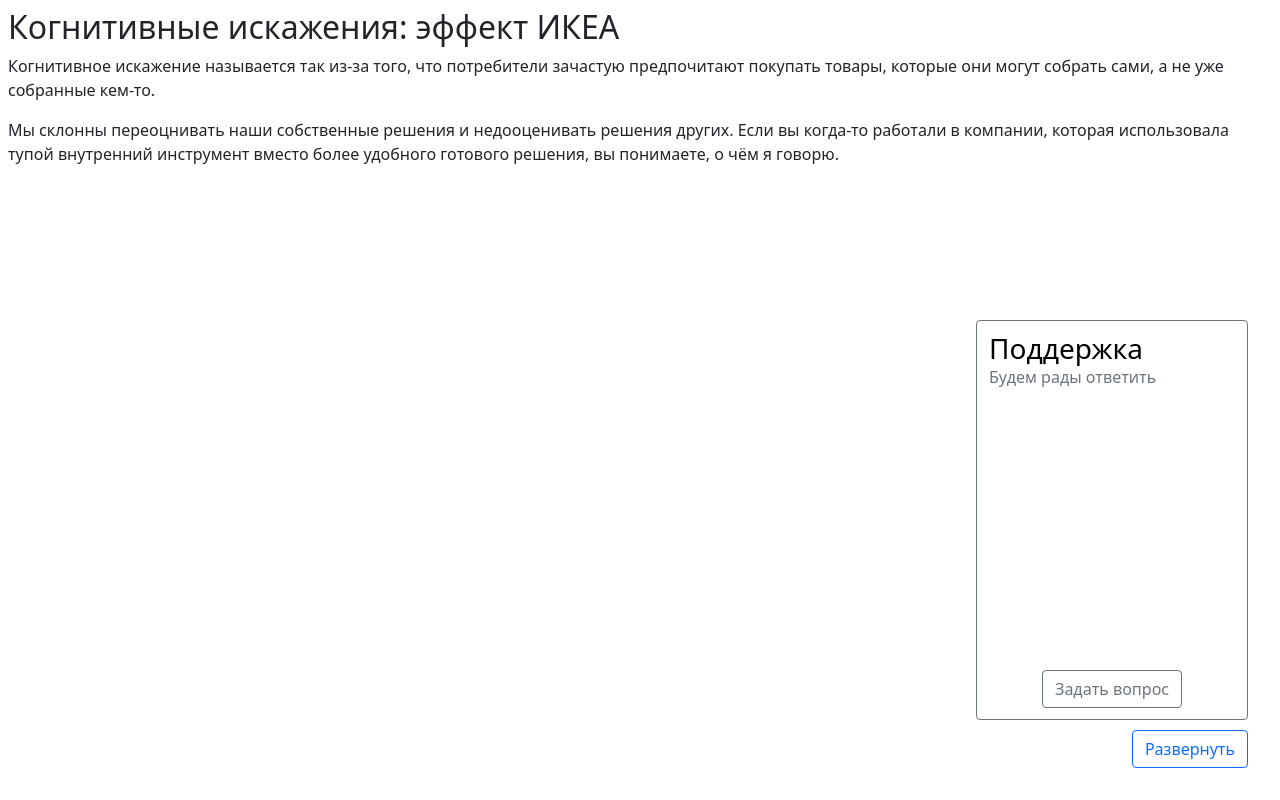
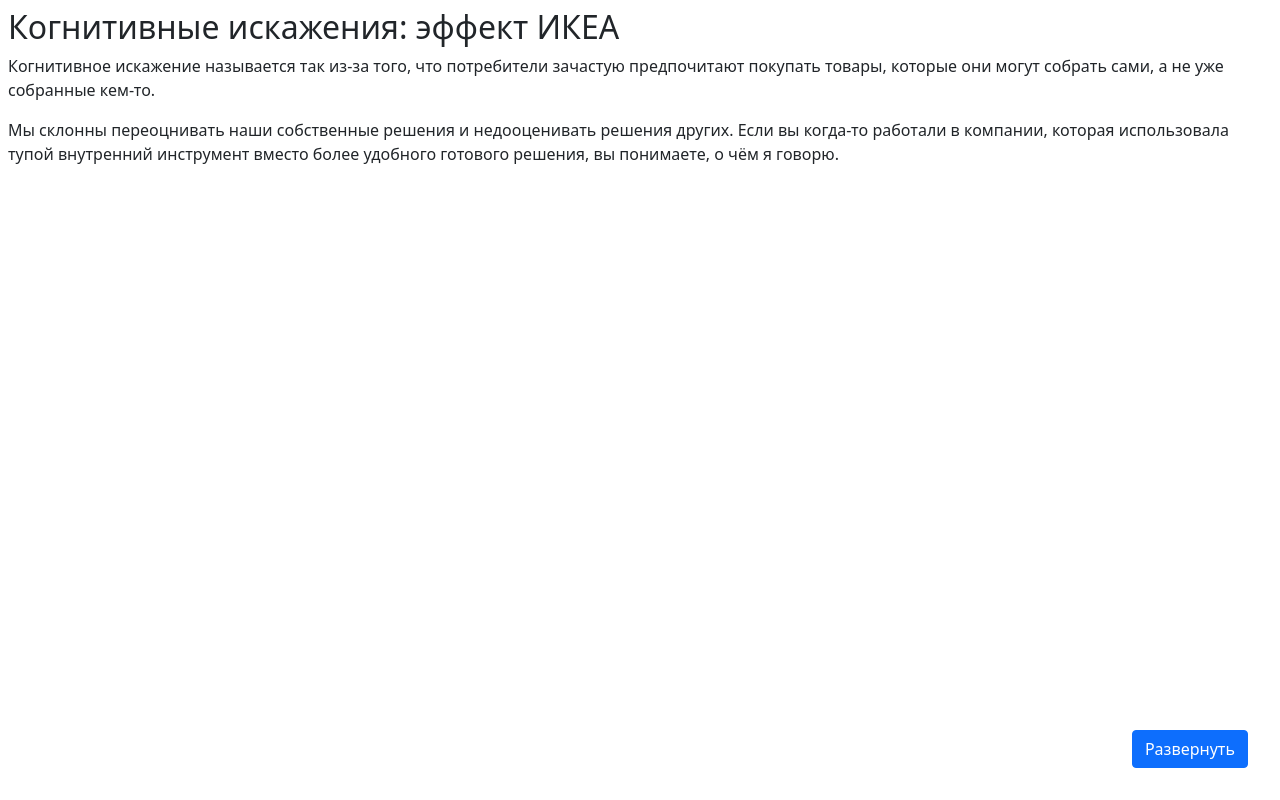
Before and after one commit to Melderey/career-test-esoft, a React (Create React App) app in the folder client/: page /user_chat in a window 1280 px wide. Built offline with nearby package versions, Linux system fonts and the light colour scheme.

Commit message:
Добавить кнопку, что бы сворачивать чат

```diff
--- a/client/src/components/UserChat/UserChat.jsx
+++ b/client/src/components/UserChat/UserChat.jsx
@@ -1,9 +1,12 @@
 import "./UserChat.css";
 import CollapseBtn from "../СollapseBtn/СollapseBtn";
+import { useState } from "react";
 
 const UserChat = () => {
+  const [isChatShow, setIsChatShow] = useState(false);
   return (
     <>
+      {isChatShow ? (
         <div className="user-chat">
           <div>
             <h3>Поддержка</h3>
@@ -15,7 +18,9 @@
             </button>
           </div>
         </div>
-      <CollapseBtn />
+      ) : null}
+
+      <CollapseBtn setIsChatShow={setIsChatShow} isChatShow={isChatShow} />
     </>
   );
 };
--- a/client/src/components/СollapseBtn/СollapseBtn.css
+++ b/client/src/components/СollapseBtn/СollapseBtn.css
@@ -3,3 +3,7 @@
   right: 2rem;
   bottom: 2rem;
 }
+
+.collapse-btn button {
+  min-width: 7rem;
+}
--- a/client/src/components/СollapseBtn/СollapseBtn.jsx
+++ b/client/src/components/СollapseBtn/СollapseBtn.jsx
@@ -1,10 +1,17 @@
 import "./СollapseBtn.css";
 
-const СollapseBtn = () => {
+const СollapseBtn = (props) => {
+  const { isChatShow, setIsChatShow } = props;
+
   return (
     <div className="collapse-btn">
-      <button type="button" class="btn btn-outline-primary">
-        Развернуть
+      <button
+
+        onClick={() => setIsChatShow(!isChatShow)}
+        type="button"
+        class="btn btn-primary"
+      >
+        {isChatShow ? "Свернуть" : "Развернуть"}
       </button>
     </div>
   );
```
Lines whose indentation alone changed are shown as unchanged.
